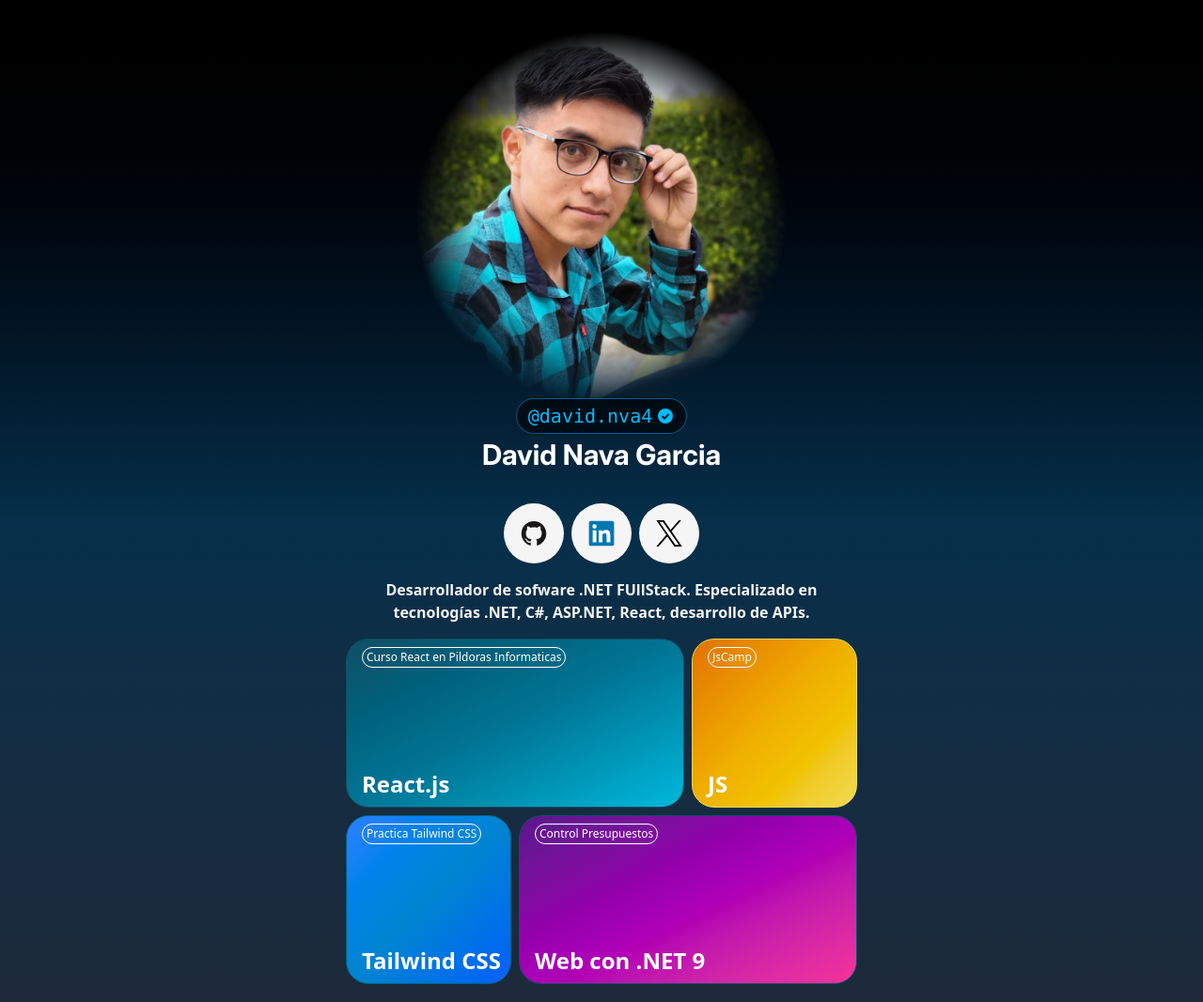
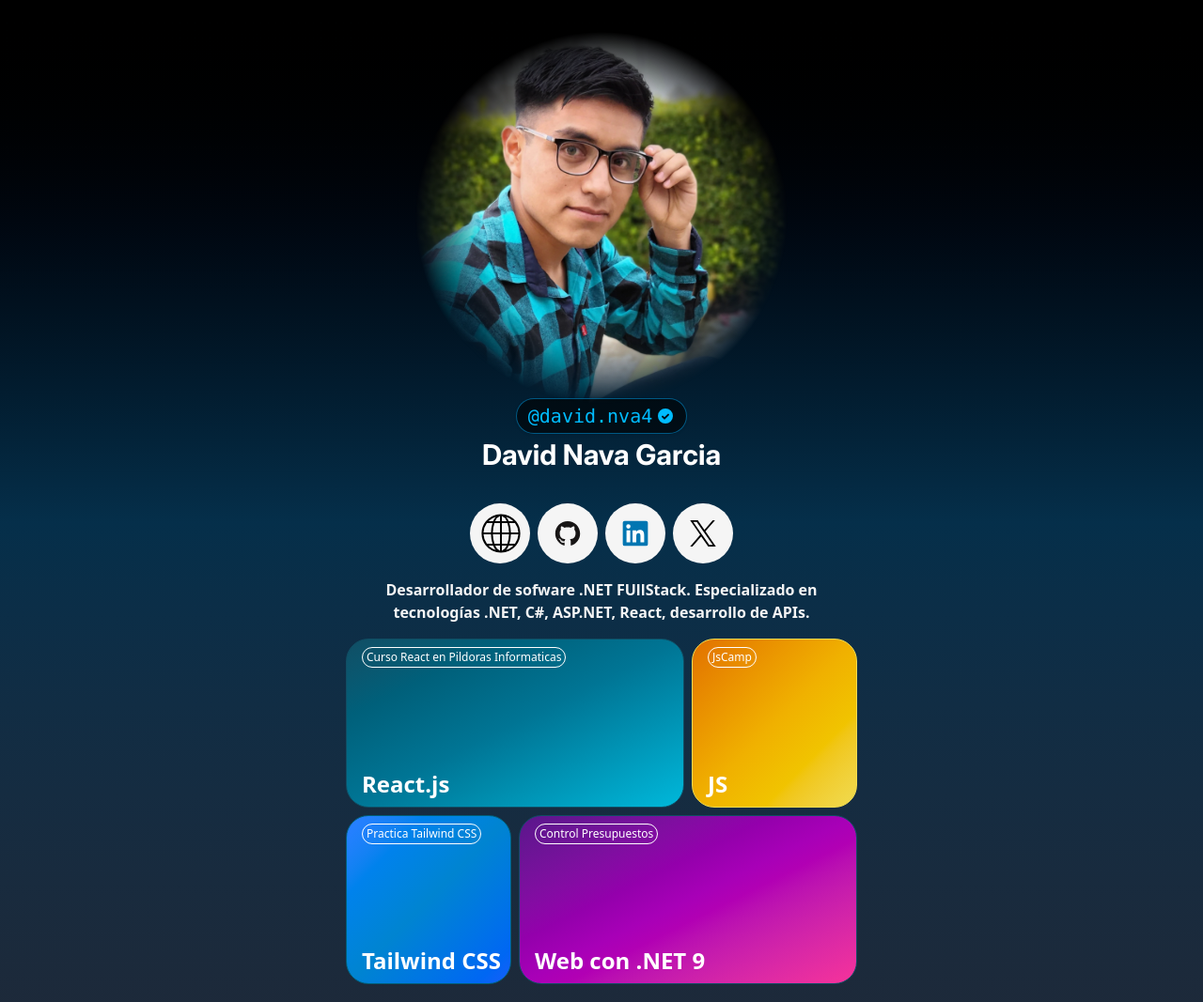
Before and after one commit to DavidNva/personal-card-practice-tailwind, a website: page index.html in a window 1280 px wide. Shown: the whole page at 94% size. Drawn offline with Linux system fonts and the light colour scheme.

Commit message:
Add Portafolio Web Icon

```diff
--- a/index.html
+++ b/index.html
@@ -42,7 +42,16 @@
       </header>
       <section class="flex justify-center gap-2">
         <a
-          class="bg-neutral-100 social-button"
+          class="bg-neutral-100 social-button animate-slide-up-fade"
+          href="https://davidnavadev.netlify.app/"
+          target="_blank"
+          aria-label="Web"
+          title="Ir a Portafolio Web de David"
+        >
+          <svg viewBox="0 0 24 25" xmlns="http://www.w3.org/2000/svg"><path d="M20.501 6.028V6h-.02A10.28 10.28 0 0 0 4.519 6H4.5v.028a10.262 10.262 0 0 0 0 12.944V19h.02a10.28 10.28 0 0 0 15.962 0h.021v-.028a10.262 10.262 0 0 0 0-12.944zM13 6V3.272A4.533 4.533 0 0 1 15.54 6zm2.935 1a16.827 16.827 0 0 1 .853 5H13V7zM12 3.272V6H9.46A4.533 4.533 0 0 1 12 3.272zM12 7v5H8.212a16.827 16.827 0 0 1 .853-5zm-4.787 5H3.226a9.234 9.234 0 0 1 1.792-5h2.984a17.952 17.952 0 0 0-.79 5zm0 1a17.952 17.952 0 0 0 .789 5H5.018a9.234 9.234 0 0 1-1.792-5zm1 0H12v5H9.065a16.827 16.827 0 0 1-.853-5zM12 19v2.728A4.533 4.533 0 0 1 9.46 19zm1 2.728V19h2.54A4.533 4.533 0 0 1 13 21.728zM13 18v-5h3.788a16.827 16.827 0 0 1-.853 5zm4.787-5h3.987a9.234 9.234 0 0 1-1.792 5h-2.984a17.952 17.952 0 0 0 .79-5zm0-1a17.952 17.952 0 0 0-.789-5h2.984a9.234 9.234 0 0 1 1.792 5zm1.352-6h-2.501a8.524 8.524 0 0 0-1.441-2.398A9.306 9.306 0 0 1 19.139 6zM9.803 3.602A8.524 8.524 0 0 0 8.363 6H5.86a9.306 9.306 0 0 1 3.942-2.398zM5.861 19h2.501a8.524 8.524 0 0 0 1.441 2.398A9.306 9.306 0 0 1 5.861 19zm9.336 2.398A8.524 8.524 0 0 0 16.637 19h2.502a9.306 9.306 0 0 1-3.942 2.398z"/><path fill="none" d="M0 0h24v24H0z"/></svg>
+        </a>
+        <a
+          class="bg-neutral-100 social-button animate-slide-up-fade"
           href="https://github.com/DavidNva"
           target="_blank"
           aria-label="GitHub"
@@ -53,7 +62,7 @@
           </svg>
         </a>
         <a
-          class=" bg-neutral-100 social-button"
+          class=" bg-neutral-100 social-button animate-slide-up-fade"
           href="https://www.linkedin.com/in/david-nava-garcia/"
           target="_blank"
           aria-label="Linkedin"
@@ -65,7 +74,7 @@
         </a>
 
         <a
-          class="bg-neutral-100 social-button"
+          class="bg-neutral-100 social-button animate-slide-up-fade"
           href="https://x.com/?lang=es"
           target="_blank"
           aria-label="twitter"
--- a/input.css
+++ b/input.css
@@ -1,5 +1,5 @@
 @import "tailwindcss";
-
+@plugin "@midudev/tailwind-animations";
 @font-face{
   font-family: 'Inter';
   src: url('/assets/fonts/inter.woff2') format('woff2');
--- a/package.json
+++ b/package.json
@@ -16,9 +16,9 @@
   "main": "tailwind.config.js",
   "scripts": {
     "build:styles": "npx @tailwindcss/cli -i ./input.css -o ./assets/output.css --watch"
-
   },
   "dependencies": {
+    "@midudev/tailwind-animations": "^0.2.0",
     "@tailwindcss/cli": "^4.1.14",
     "tailwindcss": "^4.1.14"
   }
```
Also changed, not shown: assets/output.css, assets/sprite.svg.
